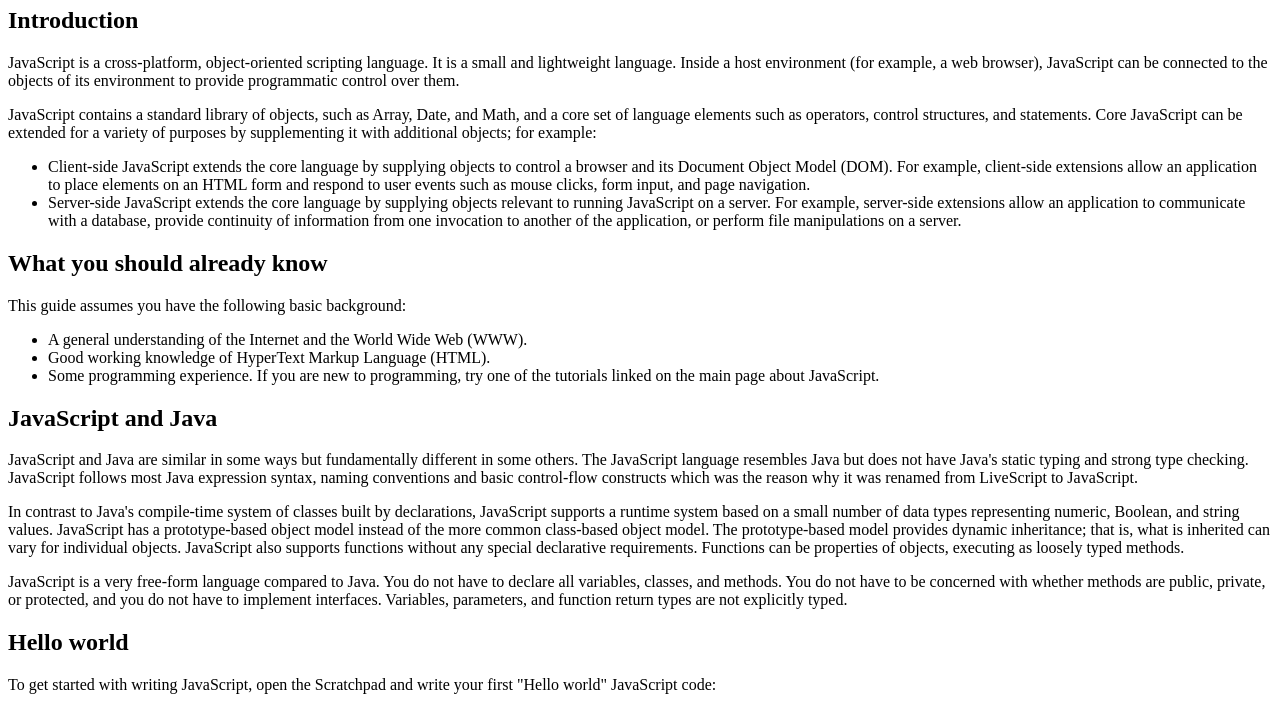
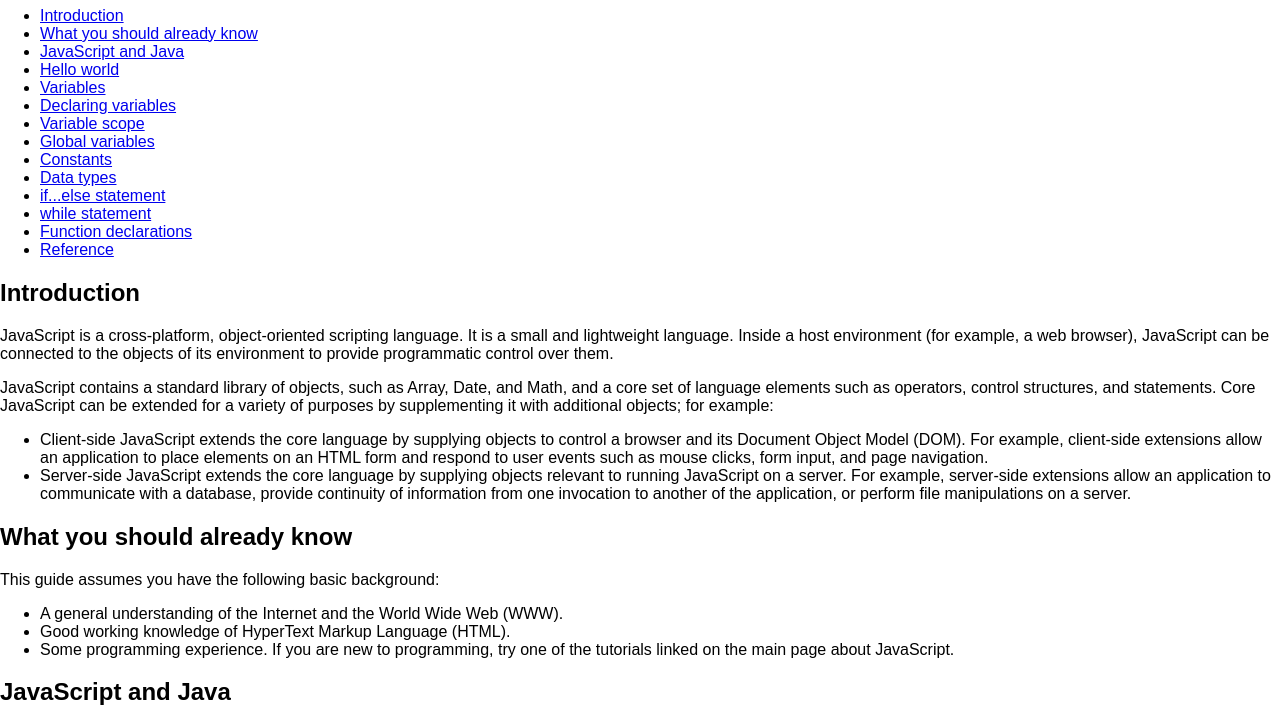
Before and after one commit to Stacy-Riley/fcc-technical-documentation-page, a plain HTML site: page index.html in a window 1280 px wide. Shown: the part 73-783 px from the top of the page. Drawn offline with Linux system fonts and the light colour scheme.

Commit message:
Added navbar content and links to sections within page

```diff
--- a/index.html
+++ b/index.html
@@ -1,12 +1,34 @@
 <!DOCTYPE html>
 <html lang="en">
 <head>
+	<meta charset="utf-8">
+	<meta name="viewport" content="width=device-width, initial-scale=1, shrink-to-fit=no">
+	<link rel="stylesheet" type="text/css" href="css/main.css">
+	<link rel="stylesheet" type="text/css" href="css/normalize.css">
 	<title>FCC: Technical Documentation Page</title>
 </head>
 <body>
 	<header>
 		<h1>JS Documentation</h1>
-		<nav id="nav-bar"></nav>
+		<nav id="navbar">
+			<ul>
+				<li><a class="nav-link" href="#Introduction">Introduction</a></li>
+				<li><a class="nav-link" href="#What_you_should_already_know">What you should already know</a></li>
+				<li><a class="nav-link" href="#JavaScript_and_Java">JavaScript and Java</a></li>
+				<li><a class="nav-link" href="#Hello_world">Hello world</a></li>
+				<li><a class="nav-link" href="#Variables">Variables</a></li>
+				<li><a class="nav-link" href="#Declaring_variables">Declaring variables</a></li>
+				<li><a class="nav-link" href="#Variable_scope">Variable scope</a></li>
+				<li><a class="nav-link" href="#Global_variables">Global variables</a></li>
+				<li><a class="nav-link" href="#Constants">Constants</a></li>
+				<li><a class="nav-link" href="#Data_types">Data types</a></li>
+				<li><a class="nav-link" href="#if...else_statement">if...else statement</a></li>
+				<li><a class="nav-link" href="#while_statement">while statement</a></li>
+				<li><a class="nav-link" href="#Function_declarations">Function declarations</a></li>
+				<li><a class="nav-link" href="#Reference">Reference</a></li>
+
+			</ul>
+		</nav>
 	</header>
 	<main id="main-doc">
 		<section id="Introduction" class="main-section">
@@ -122,8 +144,8 @@
 			<p>If you need to use an assignment in a conditional expression, a common practice is to put additional parentheses around the assignment. For example:</p>
 				<code>if ((x = y)) { /* statements here */ }</code>
 		</section>
-		<section id="While_statement" class="main-section">
-			<h2>While statement</h2>
+		<section id="while_statement" class="main-section">
+			<h2>while statement</h2>
 			<p>A while statement executes its statements as long as a specified condition evaluates to true. A while statement looks as follows:</p>
 				<code>while (condition) statement</code>
 			<p>If the condition becomes false, statement within the loop stops executing and control passes to the statement following the loop.</p>
```
